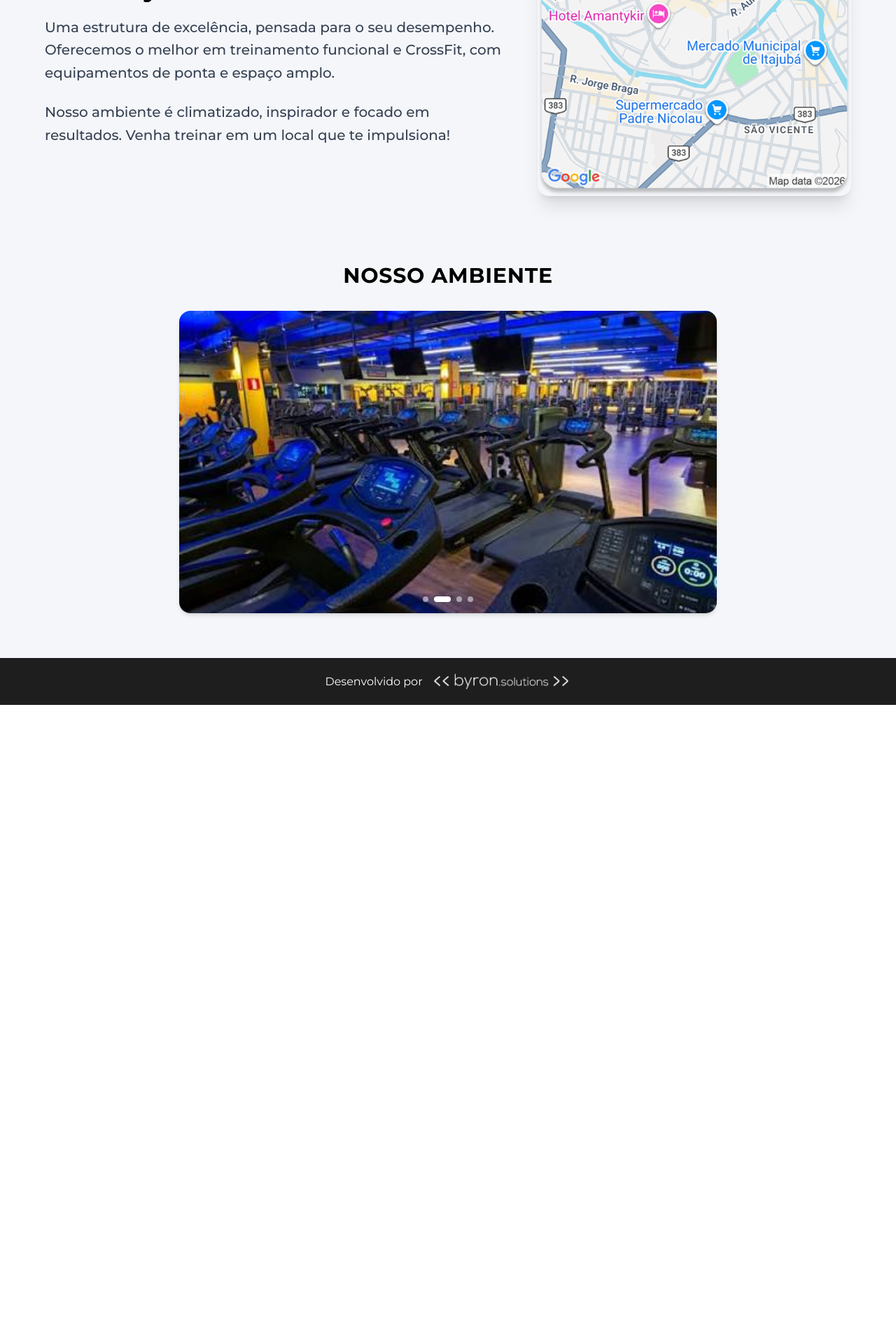
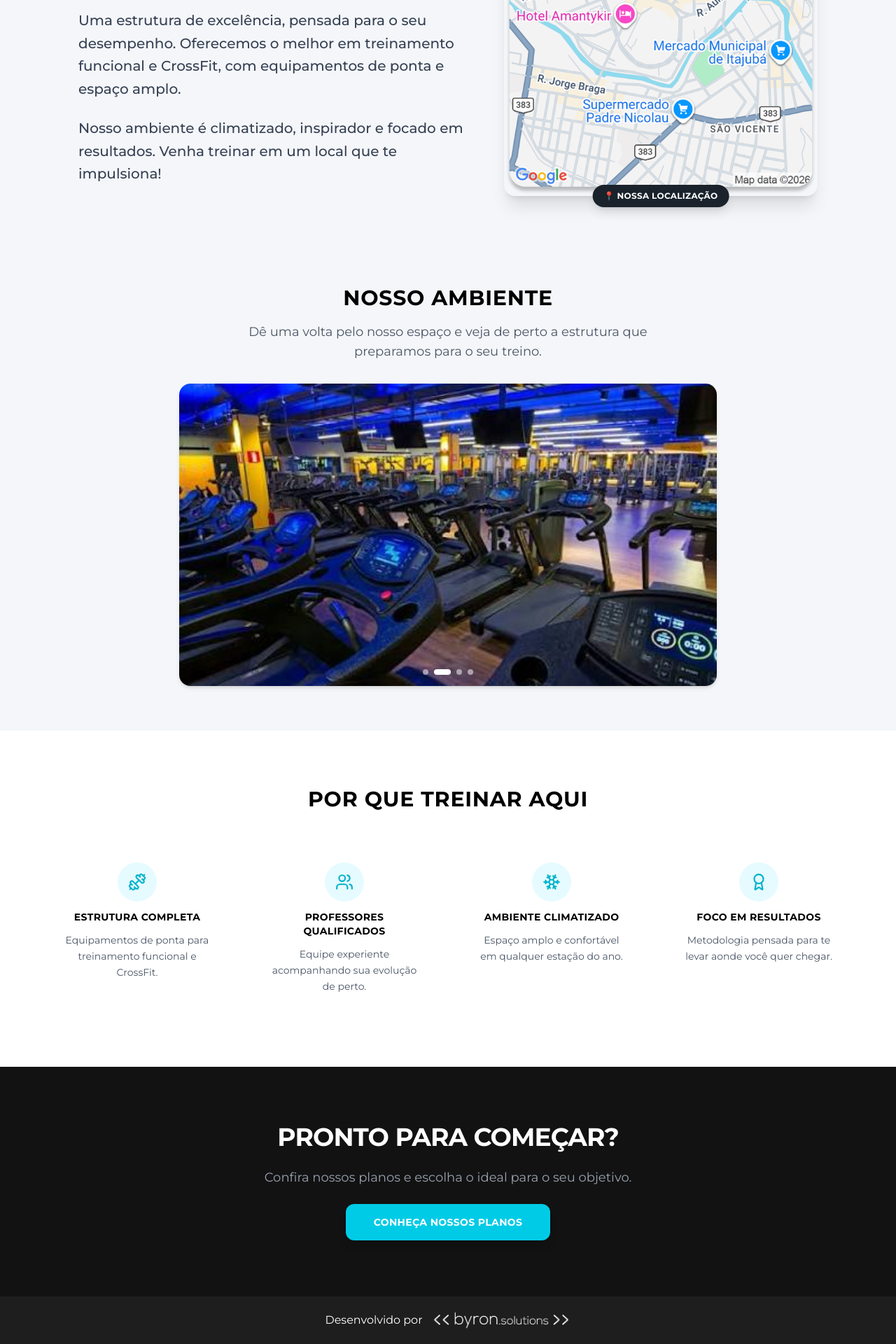
Before and after one commit to matheusferrari-mar/CrossForce, a Next.js app: page /sobrePage in a window 1280 px wide. Shown: the part 312-2232 px from the top of the page at 70% size. Before the commit the page ends 1319 px from the top, so only its background shows below. Built offline with nearby package versions, Linux system fonts and the light colour scheme.

Commit message:
feat: estiliza a seção sobre, com o incremento da lib frame_motion junto com a lenis

```diff
--- a/src/app/sobrePage/page.tsx
+++ b/src/app/sobrePage/page.tsx
@@ -2,7 +2,9 @@
 
 import React from 'react';
 import { motion } from 'framer-motion';
-import ImageCarousel from "@/src/components/imageCarousel/ImageCarousel";
+import Link from 'next/link';
+import { Dumbbell, Users, Snowflake, Award } from 'lucide-react';
+import ImageCarousel from '@/src/components/imageCarousel/ImageCarousel';
 
 export default function SobrePage() {
   const imagensAmbiente = [
@@ -10,16 +12,38 @@ export default function SobrePage() {
     '/img/sobreImages/esteiras.jpg',
     '/img/sobreImages/halteresAcademia.jpg',
     '/img/sobreImages/interiorAcademia.jpg',
-    // adicione quantas imagens quiser aqui, o carrossel se ajusta sozinho
+
+  ];
+
+  const diferenciais = [
+    {
+      icon: Dumbbell,
+      titulo: 'Estrutura Completa',
+      texto: 'Equipamentos de ponta para treinamento funcional e CrossFit.',
+    },
+    {
+      icon: Users,
+      titulo: 'Professores Qualificados',
+      texto: 'Equipe experiente acompanhando sua evolução de perto.',
+    },
+    {
+      icon: Snowflake,
+      titulo: 'Ambiente Climatizado',
+      texto: 'Espaço amplo e confortável em qualquer estação do ano.',
+    },
+    {
+      icon: Award,
+      titulo: 'Foco em Resultados',
+      texto: 'Metodologia pensada para te levar aonde você quer chegar.',
+    },
   ];
 
   return (
     <div className="min-h-screen flex flex-col">
 
-      <main className="flex-1 bg-[#f4f6f9] w-full py-16 px-6 sm:px-12">
-        <div className="max-w-6xl mx-auto space-y-24">
+      <main className="flex-1 bg-[#f4f6f9] w-full">
 
-          <section className="flex flex-col md:flex-row items-center justify-between gap-12">
+        <section className="max-w-6xl mx-auto py-16 px-6 sm:px-12 flex flex-col md:flex-row items-center justify-between gap-12">
           <motion.div
             initial={{ opacity: 0, y: 20 }}
             whileInView={{ opacity: 1, y: 0 }}
@@ -27,6 +51,9 @@ export default function SobrePage() {
             transition={{ duration: 0.5, ease: 'easeOut' }}
             className="flex-1 space-y-6"
           >
+            <span className="inline-block text-[#00b3cc] font-extrabold text-sm tracking-[0.2em] uppercase">
+              Sobre Nós
+            </span>
             <h1 className="text-4xl md:text-5xl font-extrabold text-black uppercase tracking-tight">
               Conheça o nosso espaço
             </h1>
@@ -41,15 +68,22 @@ export default function SobrePage() {
             </p>
           </motion.div>
 
-            <motion.img
+          <motion.div
             initial={{ opacity: 0, scale: 0.95 }}
             whileInView={{ opacity: 1, scale: 1 }}
             viewport={{ once: true, margin: '-80px' }}
             transition={{ duration: 0.5, ease: 'easeOut' }}
+            className="relative w-full max-w-md"
+          >
+            <img
               src="/img/sobreImages/mapa.png"
               alt="Localização no mapa"
-              className="w-full max-w-md rounded-2xl shadow-xl transition-transform duration-300 hover:scale-105"
+              className="w-full rounded-2xl shadow-xl border-2 border-transparent hover:border-[#00cbe6]/40 transition-all duration-300 hover:scale-105"
             />
+            <span className="absolute -bottom-4 left-1/2 -translate-x-1/2 bg-[#1a232c] text-white text-xs font-bold uppercase tracking-wide py-2 px-4 rounded-full shadow-lg whitespace-nowrap">
+              📍 Nossa localização
+            </span>
+          </motion.div>
         </section>
 
         <motion.section
@@ -57,18 +91,84 @@ export default function SobrePage() {
           whileInView={{ opacity: 1, y: 0 }}
           viewport={{ once: true, margin: '-80px' }}
           transition={{ duration: 0.5, ease: 'easeOut' }}
-            className="text-center space-y-8"
+          className="max-w-6xl mx-auto py-16 px-6 sm:px-12 text-center space-y-4"
         >
           <h2 className="text-3xl font-extrabold text-black uppercase tracking-wide">
             Nosso Ambiente
           </h2>
+          <p className="text-gray-600 text-lg max-w-2xl mx-auto">
+            Dê uma volta pelo nosso espaço e veja de perto a estrutura que preparamos para o seu treino.
+          </p>
 
-            <div className="max-w-3xl mx-auto">
+          <div className="max-w-3xl mx-auto pt-4">
             <ImageCarousel images={imagensAmbiente} altPrefix="Ambiente da academia" />
           </div>
         </motion.section>
 
+        {/* DIFERENCIAIS */}
+        <section className="bg-white py-20 px-6 sm:px-12">
+          <div className="max-w-6xl mx-auto space-y-12">
+            <motion.h2
+              initial={{ opacity: 0, y: 20 }}
+              whileInView={{ opacity: 1, y: 0 }}
+              viewport={{ once: true, margin: '-80px' }}
+              transition={{ duration: 0.5, ease: 'easeOut' }}
+              className="text-3xl font-extrabold text-black uppercase tracking-wide text-center"
+            >
+              Por que treinar aqui
+            </motion.h2>
+
+            <div className="grid grid-cols-1 sm:grid-cols-2 md:grid-cols-4 gap-8">
+              {diferenciais.map((item, index) => {
+                const Icon = item.icon;
+                return (
+                  <motion.div
+                    key={item.titulo}
+                    initial={{ opacity: 0, y: 24 }}
+                    whileInView={{ opacity: 1, y: 0 }}
+                    viewport={{ once: true, margin: '-60px' }}
+                    transition={{ duration: 0.45, ease: 'easeOut', delay: index * 0.08 }}
+                    className="flex flex-col items-center text-center gap-3 p-6 rounded-2xl hover:bg-[#f4f6f9] transition-colors duration-300 group"
+                  >
+                    <div className="w-14 h-14 flex items-center justify-center rounded-full bg-[#e6fbff] text-[#00b3cc] group-hover:bg-[#00cbe6] group-hover:text-white group-hover:scale-110 transition-all duration-300">
+                      <Icon size={26} />
                     </div>
+                    <h3 className="font-extrabold text-black uppercase text-sm tracking-wide">
+                      {item.titulo}
+                    </h3>
+                    <p className="text-gray-600 text-sm leading-relaxed">
+                      {item.texto}
+                    </p>
+                  </motion.div>
+                );
+              })}
+            </div>
+          </div>
+        </section>
+
+        <motion.section
+          initial={{ opacity: 0, y: 20 }}
+          whileInView={{ opacity: 1, y: 0 }}
+          viewport={{ once: true, margin: '-80px' }}
+          transition={{ duration: 0.5, ease: 'easeOut' }}
+          className="bg-[#121212] py-20 px-6 sm:px-12 text-center"
+        >
+          <div className="max-w-2xl mx-auto space-y-6">
+            <h2 className="text-3xl md:text-4xl font-extrabold text-white uppercase tracking-tight">
+              Pronto para começar?
+            </h2>
+            <p className="text-gray-400 text-lg">
+              Confira nossos planos e escolha o ideal para o seu objetivo.
+            </p>
+            <Link
+              href="/planos"
+              className="inline-block bg-[#00cbe6] hover:bg-[#00b3cc] text-white font-bold py-4 px-10 rounded-xl uppercase text-sm tracking-wide shadow-lg transition-all duration-200 hover:scale-[1.03] hover:shadow-cyan-500/30 active:scale-[0.97]"
+            >
+              Conheça nossos planos
+            </Link>
+          </div>
+        </motion.section>
+
       </main>
 
     </div>
--- a/src/components/imageCarousel/ImageCarousel.tsx
+++ b/src/components/imageCarousel/ImageCarousel.tsx
@@ -7,7 +7,7 @@ import { ChevronLeft, ChevronRight } from 'lucide-react';
 interface ImageCarouselProps {
   images: string[];
   altPrefix?: string;
-  autoPlayInterval?: number; // ms, 0 desativa autoplay
+  autoPlayInterval?: number;
 }
 
 export default function ImageCarousel({
@@ -69,7 +69,7 @@ export default function ImageCarousel({
         </AnimatePresence>
       </div>
 
-      {/* Setas de navegação — aparecem no hover */}
+
       <button
         onClick={() => paginate(-1)}
         className="absolute left-3 top-1/2 -translate-y-1/2 bg-black/40 hover:bg-black/70 text-white rounded-full p-2 opacity-0 group-hover:opacity-100 transition-all duration-200 hover:scale-110"
@@ -85,7 +85,7 @@ export default function ImageCarousel({
         <ChevronRight size={22} />
       </button>
 
-      {/* Indicadores */}
+
       <div className="absolute bottom-4 left-1/2 -translate-x-1/2 flex gap-2">
         {images.map((_, i) => (
           <button
```
Lines whose indentation alone changed are shown as unchanged.
